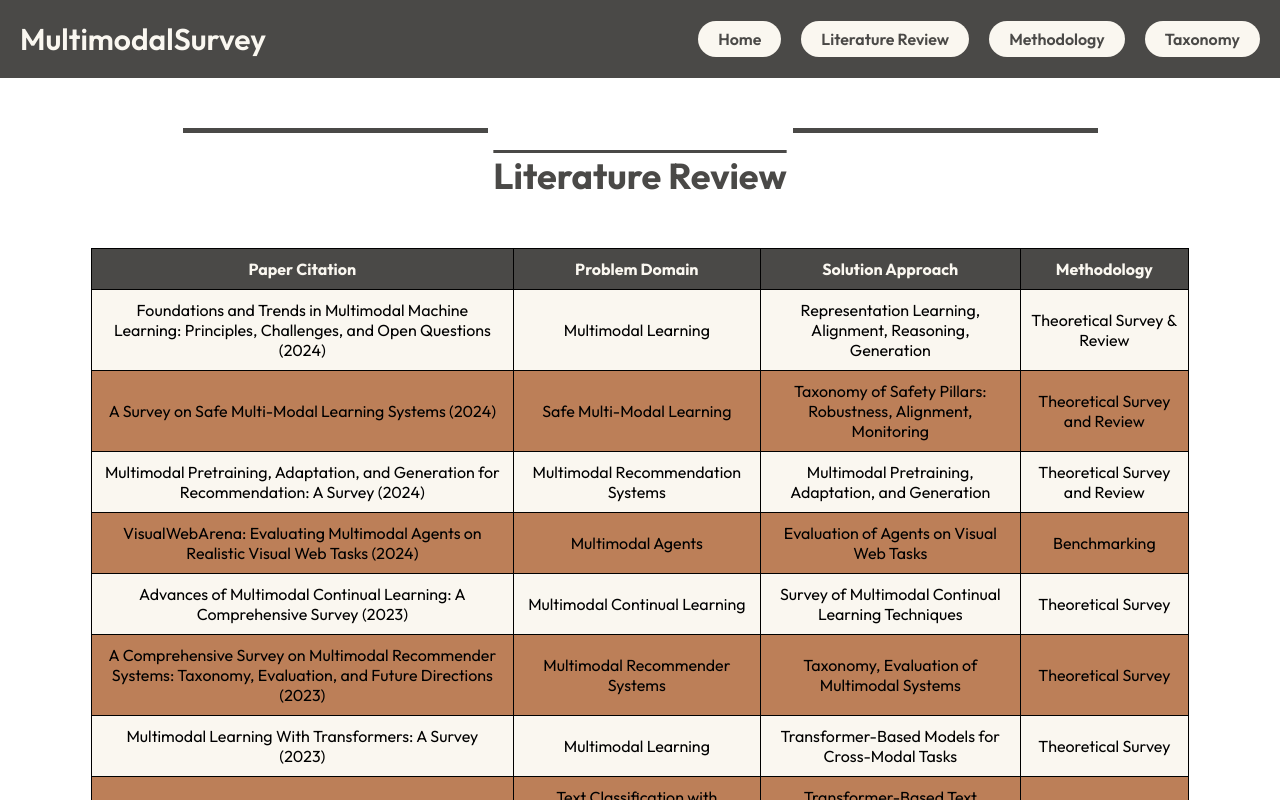
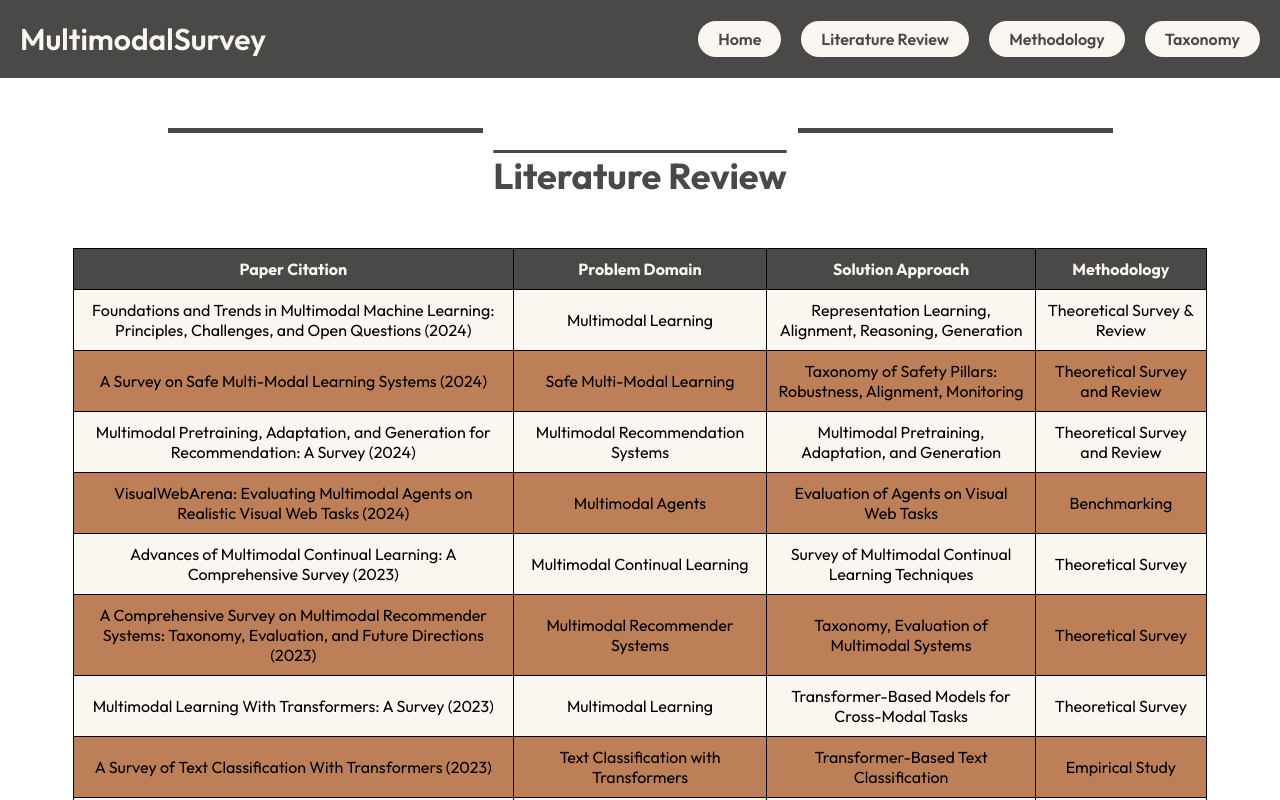
Before and after one commit to mepripri/MultimodalSurvey, a React (Create React App) app: page /MultimodalSurvey/LiteratureReview in a window 1280 px wide. Shown: the top 800 px of the page. Built offline with nearby package versions, Linux system fonts and the light colour scheme.

Commit message:
second commit 2

```diff
--- a/src/components/Literature/Literature.css
+++ b/src/components/Literature/Literature.css
@@ -1,3 +1,7 @@
+.pad-div-lit {
+  padding: 50px 10px;
+}
+
 .literature-review-container {
   width: 100%;
   padding: 20px 0;
--- a/src/components/Literature/Literature.jsx
+++ b/src/components/Literature/Literature.jsx
@@ -162,7 +162,7 @@ function LiteratureReview() {
   ];
 
   return (
-    <div className="pad-div">
+    <div className="pad-div pad-div-lit">
       <div className="hr-div">
         <hr /> <hr />
       </div>
```
